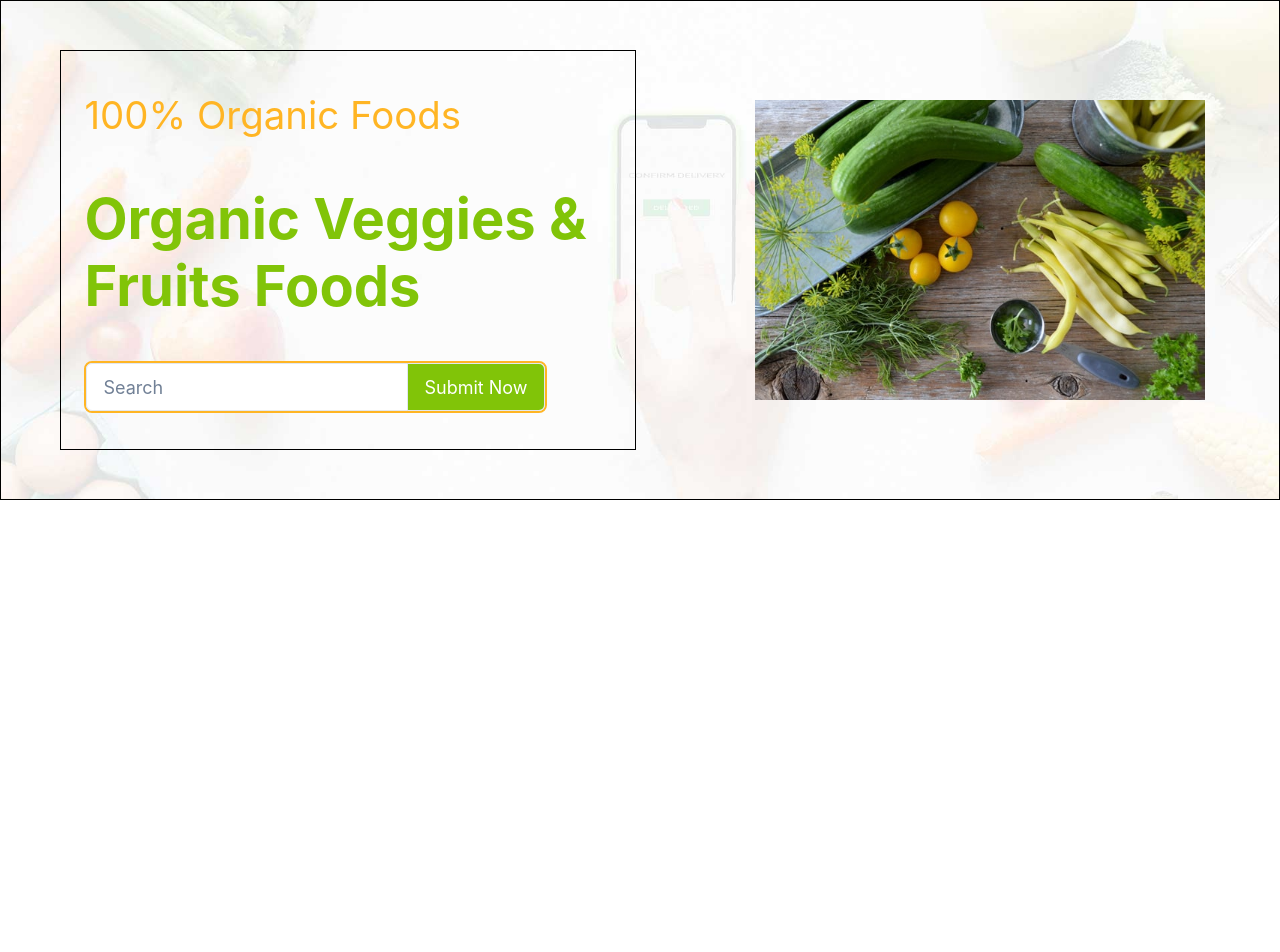
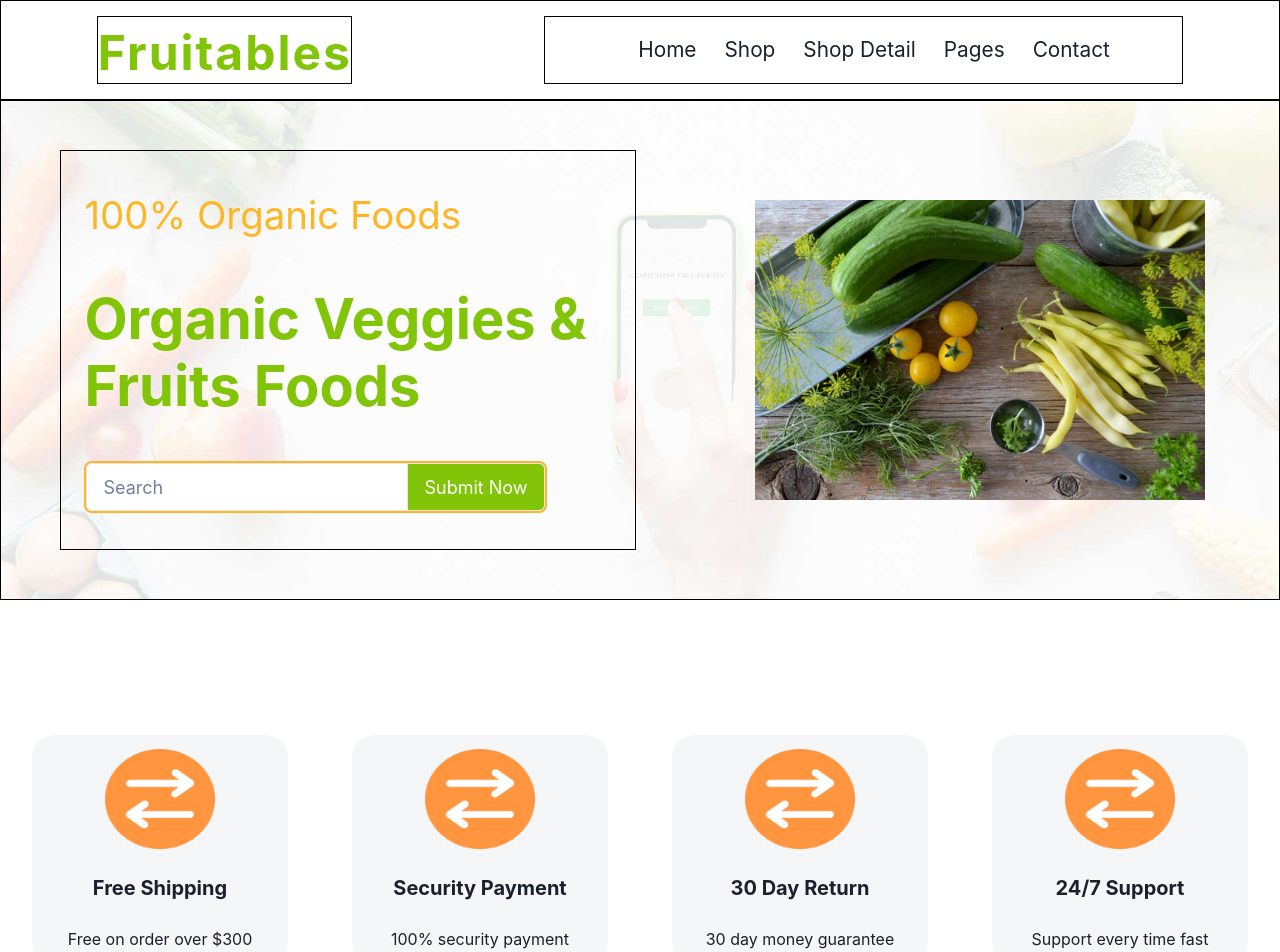
Before and after one commit to FatimaGohar12/Fruitables, a React (Create React App) app: page / in a window 1280 px wide. Shown: the top 952 px of the page. Before the commit the page ends 800 px from the top, so only its background shows below. Built offline with nearby package versions, Linux system fonts and the light colour scheme.

Commit message:
Fruitable Wesite

```diff
--- a/src/App.js
+++ b/src/App.js
@@ -15,9 +15,9 @@ import TestimonalsHeading from "./TestimonalsHeading";
 function App() {
   return (
     <>
-      {/* <Navbar /> */}
+      <Navbar />
       <Main1 />
-      {/* <Cards1 />
+      <Cards1 />
       <OrganicProduct />
       <OrganicProductCard />
       <FreshOrganic/>
@@ -26,7 +26,7 @@ function App() {
       <BestSellerCards/>
       <TestimonalsHeading/>
       <Testimonal/>
-      <Footer/> */}
+      <Footer/>
     </>
   );
 }
```
